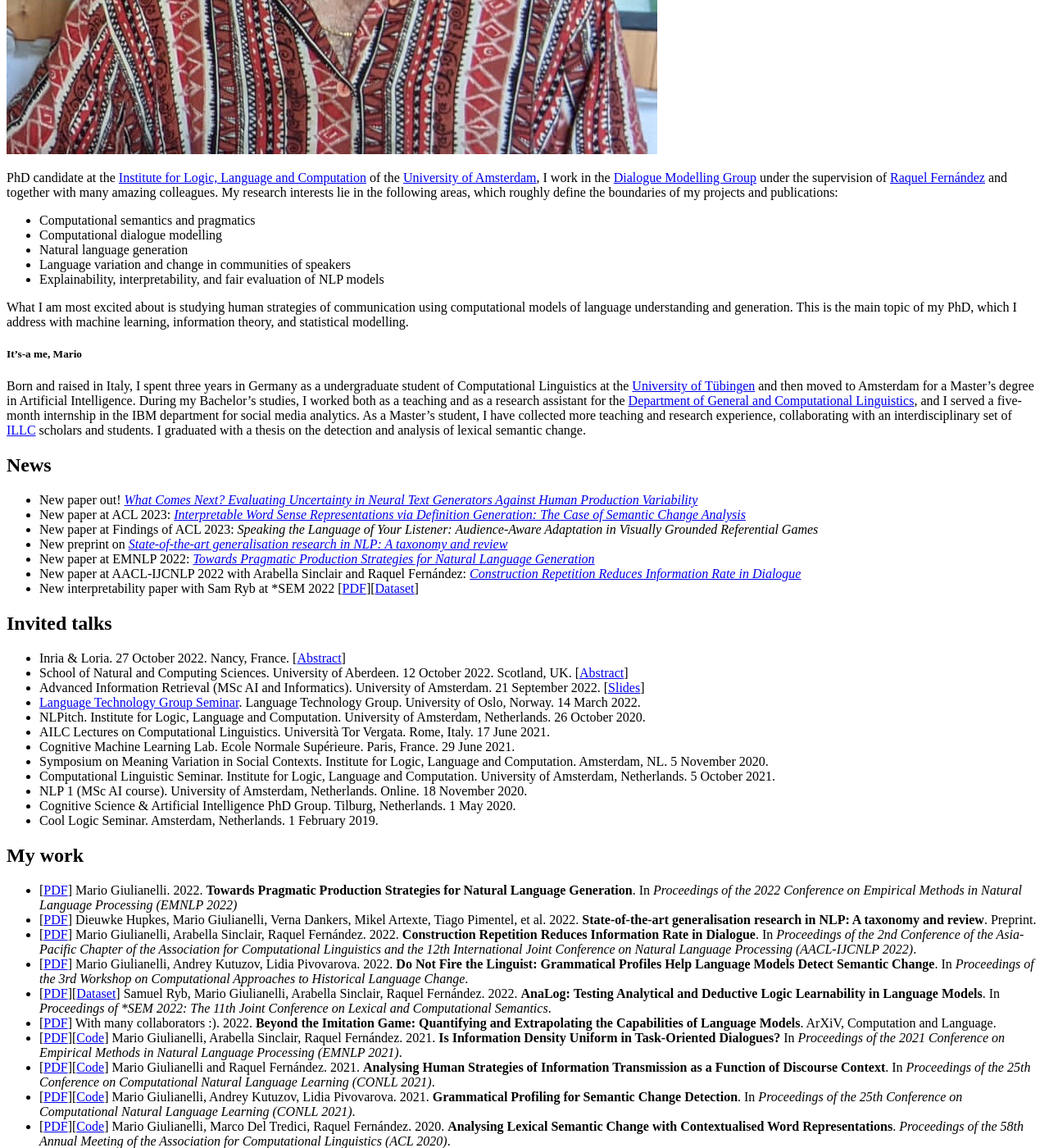
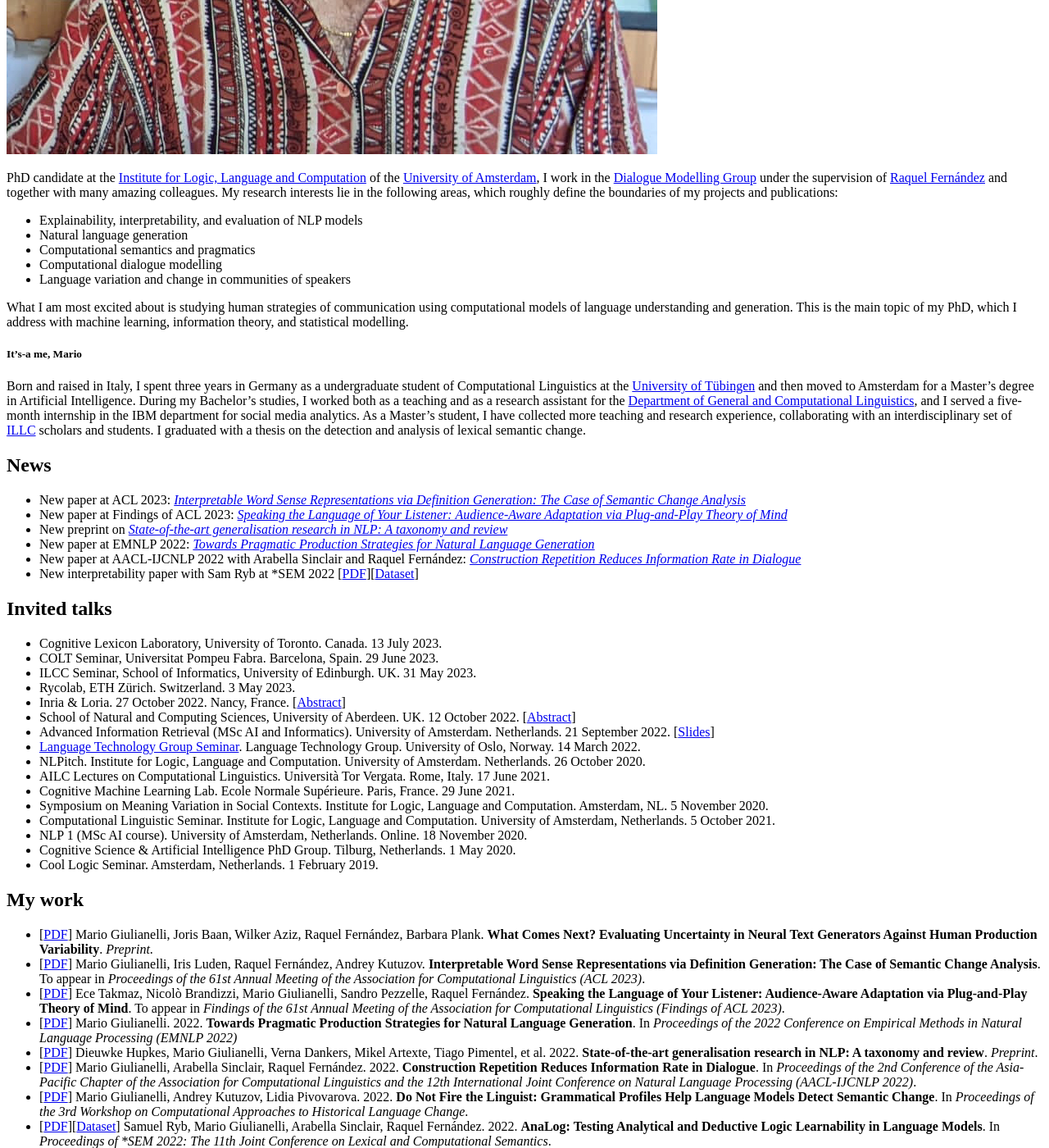
Before and after one commit to glnmario/glnmario.github.io, a Jekyll site: the page built from index.md, in a window 1280 px wide and 1400 px high, scrolled down 790 px. Shown: the whole window at 82% size. Built offline with Jekyll 4.4.1, drawn with Linux system fonts in a browser that asks for light colours; some of the changed text lies outside the part shown.

Commit message:
Update index.md

```diff
--- a/index.md
+++ b/index.md
@@ -7,11 +7,11 @@ layout: default
 
 <!--## About me-->
 PhD candidate at the [Institute for Logic, Language and Computation](https://www.illc.uva.nl) of the [University of Amsterdam](https://www.uva.nl/en), I work in the [Dialogue Modelling Group](https://dmg-illc.github.io/dmg/) under the supervision of [Raquel Fernández](https://staff.fnwi.uva.nl/r.fernandezrovira/) and together with many amazing colleagues. My research interests lie in the following areas, which roughly define the boundaries of my projects and publications:
+- Explainability, interpretability, and evaluation of NLP models
+- Natural language generation
 - Computational semantics and pragmatics
 - Computational dialogue modelling
-- Natural language generation
 - Language variation and change in communities of speakers
-- Explainability, interpretability, and fair evaluation of NLP models
 
 What I am most excited about is studying human strategies of communication using computational models of language understanding and generation. This is the main topic of my PhD, which I address with machine learning, information theory, and statistical modelling.
 
@@ -29,9 +29,9 @@ Currently I study Artificial Intelligence at the University of Amsterdam.
 -->
 
 ## News
-- New paper out! [_What Comes Next? Evaluating Uncertainty in Neural Text Generators Against Human Production Variability_](https://arxiv.org/abs/2305.11707)
+<!-- - New paper out! [_What Comes Next? Evaluating Uncertainty in Neural Text Generators Against Human Production Variability_](https://arxiv.org/abs/2305.11707) -->
 - New paper at ACL 2023: [_Interpretable Word Sense Representations via Definition Generation: The Case of Semantic Change Analysis_](https://arxiv.org/abs/2305.11993)
-- New paper at Findings of ACL 2023: _Speaking the Language of Your Listener: Audience-Aware Adaptation in Visually Grounded Referential Games_
+- New paper at Findings of ACL 2023: [_Speaking the Language of Your Listener: Audience-Aware Adaptation via Plug-and-Play Theory of Mind_](https://arxiv.org/abs/2305.19933)
 - New preprint on [_State-of-the-art generalisation research in NLP: A taxonomy and review_](https://arxiv.org/abs/2210.03050)
 - New paper at EMNLP 2022: [_Towards Pragmatic Production Strategies for Natural Language Generation_](https://aclanthology.org/2022.emnlp-main.544/)
 - New paper at AACL-IJCNLP 2022 with Arabella Sinclair and Raquel Fernández: [_Construction Repetition Reduces Information Rate in Dialogue_](https://aclanthology.org/2022.aacl-main.51)
@@ -45,11 +45,15 @@ Currently I study Artificial Intelligence at the University of Amsterdam.
 - Excited to co-organise the fourth edition of the [BlackboxNLP](https://blackboxnlp.github.io) workshop, which will take place on November 11th at EMNLP. -->
 
 ## Invited talks
+- Cognitive Lexicon Laboratory, University of Toronto. Canada. 13 July 2023.
+- COLT Seminar, Universitat Pompeu Fabra. Barcelona, Spain. 29 June 2023.
+- ILCC Seminar, School of Informatics, University of Edinburgh. UK. 31 May 2023.
+- Rycolab, ETH Zürich. Switzerland. 3 May 2023.
 - Inria & Loria. 27 October 2022. Nancy, France. [[Abstract](https://www.loria.fr/event/department-4-seminar-mario-giulianelli/)]
-- School of Natural and Computing Sciences. University of Aberdeen. 12 October 2022. Scotland, UK. [[Abstract](https://www.abdn.ac.uk/ncs/seminars/17943/)]
-- Advanced Information Retrieval (MSc AI and Informatics). University of Amsterdam. 21 September 2022. [[Slides](grounded_dialogue_modelling_21sept2022.pdf)]
+- School of Natural and Computing Sciences, University of Aberdeen. UK. 12 October 2022. [[Abstract](https://www.abdn.ac.uk/ncs/seminars/17943/)]
+- Advanced Information Retrieval (MSc AI and Informatics). University of Amsterdam. Netherlands. 21 September 2022. [[Slides](grounded_dialogue_modelling_21sept2022.pdf)]
 - [Language Technology Group Seminar](https://www.mn.uio.no/ifi/english/research/groups/ltg/research-seminar/). Language Technology Group. University of Oslo, Norway. 14 March 2022.
-- NLPitch. Institute for Logic, Language and Computation. University of Amsterdam, Netherlands. 26 October 2020.
+- NLPitch. Institute for Logic, Language and Computation. University of Amsterdam. Netherlands. 26 October 2020.
 - AILC Lectures on Computational Linguistics. Università Tor Vergata. Rome, Italy. 17 June 2021.
 - Cognitive Machine Learning Lab. Ecole Normale Supérieure. Paris, France. 29 June 2021.
 - Symposium on Meaning Variation in Social Contexts. Institute for Logic, Language and Computation. Amsterdam, NL. 5 November 2020.
@@ -58,13 +62,17 @@ Currently I study Artificial Intelligence at the University of Amsterdam.
 - Cognitive Science & Artificial Intelligence PhD Group. Tilburg, Netherlands. 1 May 2020.
 - Cool Logic Seminar. Amsterdam, Netherlands. 1 February 2019.
 
+
 ## My work
+- [[PDF](https://arxiv.org/abs/2305.11707)] Mario Giulianelli, Joris Baan, Wilker Aziz, Raquel Fernández, Barbara Plank. **What Comes Next? Evaluating Uncertainty in Neural Text Generators Against Human Production Variability**. _Preprint_.
+- [[PDF](https://arxiv.org/abs/2305.11993)] Mario Giulianelli, Iris Luden, Raquel Fernández, Andrey Kutuzov. **Interpretable Word Sense Representations via Definition Generation: The Case of Semantic Change Analysis**. To appear in _Proceedings of the 61st Annual Meeting of the Association for Computational Linguistics (ACL 2023)_.
+- [[PDF](https://arxiv.org/abs/2305.19933)] Ece Takmaz, Nicolò Brandizzi, Mario Giulianelli, Sandro Pezzelle, Raquel Fernández. **Speaking the Language of Your Listener: Audience-Aware Adaptation via Plug-and-Play Theory of Mind**. To appear in _Findings of the 61st Annual Meeting of the Association for Computational Linguistics (Findings of ACL 2023)_.
 - [[PDF](https://aclanthology.org/2022.emnlp-main.544/)] Mario Giulianelli. 2022. **Towards Pragmatic Production Strategies for Natural Language Generation**. In _Proceedings of the 2022 Conference on Empirical Methods in Natural Language Processing (EMNLP 2022)_
-- [[PDF](https://arxiv.org/abs/2210.03050)] Dieuwke Hupkes, Mario Giulianelli, Verna Dankers, Mikel Artexte, Tiago Pimentel, et al. 2022. **State-of-the-art generalisation research in NLP: A taxonomy and review**. Preprint.
+- [[PDF](https://arxiv.org/abs/2210.03050)] Dieuwke Hupkes, Mario Giulianelli, Verna Dankers, Mikel Artexte, Tiago Pimentel, et al. 2022. **State-of-the-art generalisation research in NLP: A taxonomy and review**. _Preprint_.
 - [[PDF](https://aclanthology.org/2022.aacl-main.51)] Mario Giulianelli, Arabella Sinclair, Raquel Fernández. 2022. **Construction Repetition Reduces Information Rate in Dialogue**. In _Proceedings of the 2nd Conference of the Asia-Pacific Chapter of the Association for Computational Linguistics and the 12th International Joint Conference on Natural Language Processing (AACL-IJCNLP 2022)_.
 - [[PDF](https://aclanthology.org/2022.lchange-1.6/)] Mario Giulianelli, Andrey Kutuzov, Lidia Pivovarova. 2022. **Do Not Fire the Linguist: Grammatical Profiles Help Language Models Detect Semantic Change**. In _Proceedings of the 3rd Workshop on Computational Approaches to Historical Language Change_.
 - [[PDF](https://aclanthology.org/2022.starsem-1.5/)][[Dataset](https://github.com/dmg-illc/analog)] Samuel Ryb, Mario Giulianelli, Arabella Sinclair, Raquel Fernández. 2022. **AnaLog: Testing Analytical and Deductive Logic Learnability in Language Models**. In _Proceedings of *SEM 2022: The 11th Joint Conference on Lexical and Computational Semantics_.
-- [[PDF](https://arxiv.org/abs/2206.04615)] With many collaborators :). 2022. **Beyond the Imitation Game: Quantifying and Extrapolating the Capabilities of Language Models**. ArXiV, Computation and Language.
+- [[PDF](https://arxiv.org/abs/2206.04615)] With many collaborators :). 2022. **Beyond the Imitation Game: Quantifying and Extrapolating the Capabilities of Language Models**. In _Transactions of Machine Learning Research_.
 - [[PDF](https://aclanthology.org/2021.emnlp-main.652/)][[Code](https://github.com/dmg-illc/uid-dialogue)] Mario Giulianelli, Arabella Sinclair, Raquel Fernández. 2021. **Is Information Density Uniform in Task-Oriented Dialogues?** In _Proceedings of the 2021 Conference on Empirical Methods in Natural Language Processing (EMNLP 2021)_.
 - [[PDF](https://aclanthology.org/2021.conll-1.50/)][[Code](https://github.com/dmg-illc/uid-dialogue)] Mario Giulianelli and Raquel Fernández. 2021. **Analysing Human Strategies of Information Transmission as a Function of Discourse Context**. In _Proceedings of the 25th Conference on Computational Natural Language Learning (CONLL 2021)_.
 - [[PDF](https://aclanthology.org/2021.conll-1.33/)][[Code](https://github.com/glnmario/semchange-profiling)] Mario Giulianelli, Andrey Kutuzov, Lidia Pivovarova. 2021. **Grammatical Profiling for Semantic Change Detection**. In _Proceedings of the 25th Conference on Computational Natural Language Learning (CONLL 2021)_.
```
